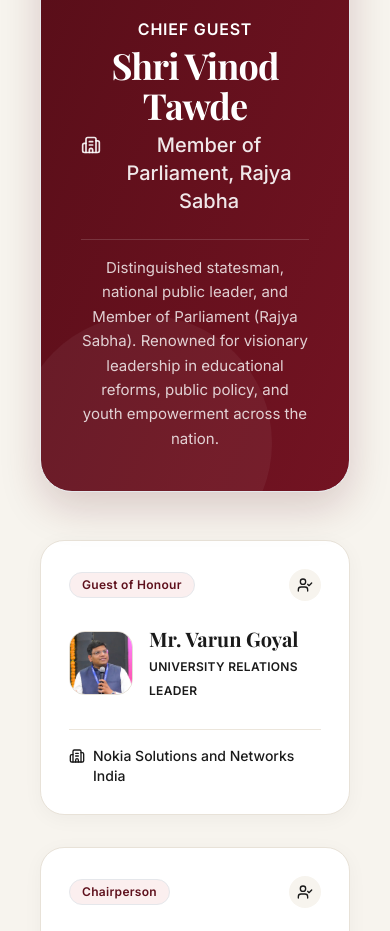
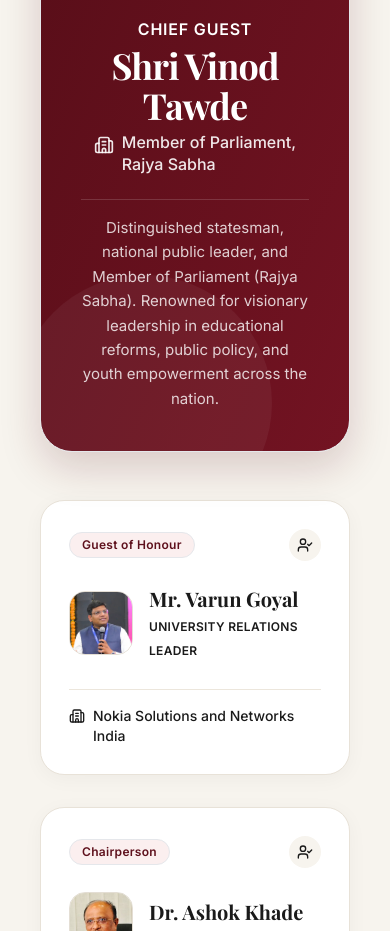
Before and after one commit to code-yashkumar/Convocation-iiitbh, a React (Vite) app: page / in a window 390 px wide. Shown: the part 1520-2451 px from the top of the page. Built offline with nearby package versions, Linux system fonts and the light colour scheme; no server answers; a web font is replaced by a local one.

Commit message:
feat: format Member of Parliament and Rajya Sabha on two separate lines in mobile view

```diff
--- a/src/sections/Dignitaries/index.jsx
+++ b/src/sections/Dignitaries/index.jsx
@@ -109,9 +109,12 @@ export function DignitariesSection() {
                   <h3 className="font-display font-bold text-2xl sm:text-4xl lg:text-5xl 2xl:text-6xl text-white tracking-tight mt-1 2xl:mt-2">
                     {CHIEF_GUEST.name}
                   </h3>
-                  <div className="flex items-start justify-center lg:justify-start gap-2 text-white/90 font-body text-base sm:text-xl 2xl:text-2xl font-medium mt-1.5 2xl:mt-2">
-                    <Building2 className="w-4 h-4 sm:w-5 sm:h-5 2xl:w-7 2xl:h-7 text-gold-400 shrink-0 mt-1 sm:mt-1 lg:mt-0.5" />
-                    <span>{CHIEF_GUEST.designation}</span>
+                  <div className="flex items-start justify-center lg:justify-start gap-2 text-white/90 font-body text-sm sm:text-base lg:text-xl 2xl:text-2xl font-medium mt-1.5 2xl:mt-2">
+                    <Building2 className="w-4 h-4 sm:w-5 sm:h-5 2xl:w-7 2xl:h-7 text-gold-400 shrink-0 mt-0.5 sm:mt-1 lg:mt-0.5" />
+                    <span className="leading-snug text-left">
+                      <span className="block whitespace-nowrap lg:inline lg:whitespace-normal">Member of Parliament,</span>{' '}
+                      <span className="block whitespace-nowrap lg:inline lg:whitespace-normal">Rajya Sabha</span>
+                    </span>
                   </div>
                 </div>
 
```
